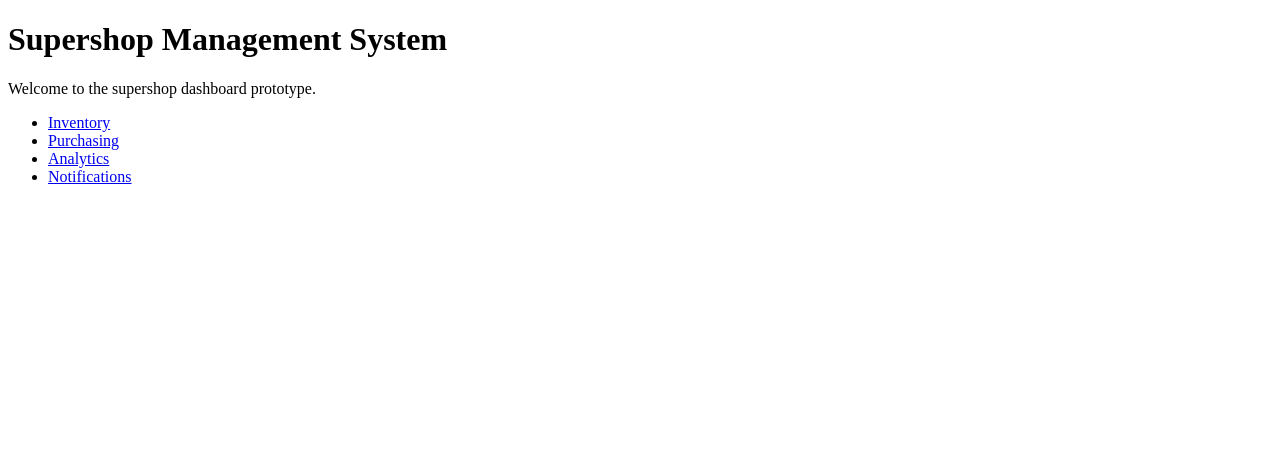
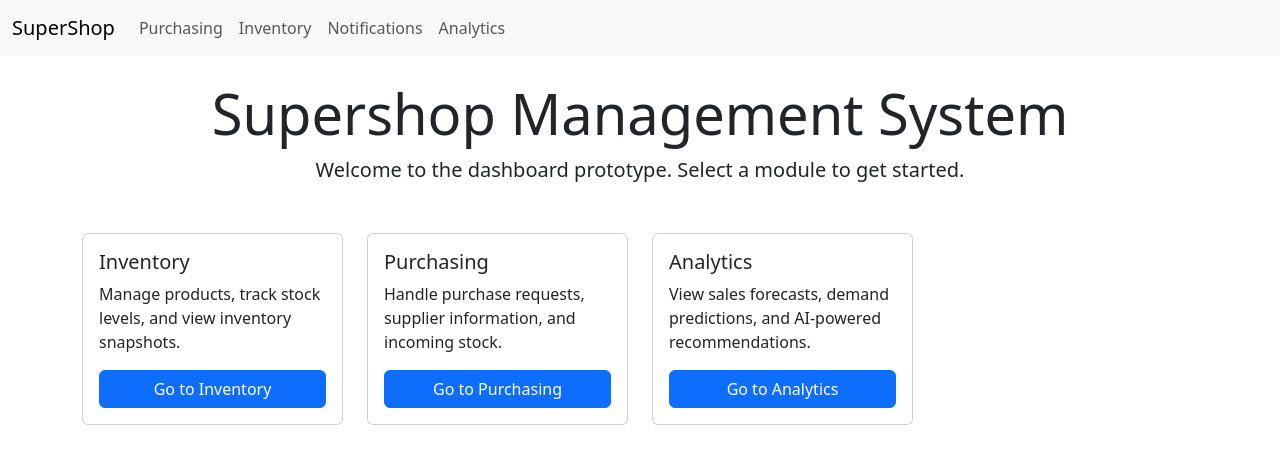
Before and after one commit to Md-RonyMia/account_management, a Django app: page / in a window 1280 px wide. Shown: the top 472 px of the page. Run offline with Django 5.2, Linux system fonts and the light colour scheme.

Commit message:
Refactor HTML templates: replace old structure with a new base template and update home page layout

```diff
--- /dev/null
+++ b/templates/base.html
@@ -0,0 +1,38 @@
+<!DOCTYPE html>
+<html lang="en">
+<head>
+    <meta charset="UTF-8">
+    <meta name="viewport" content="width=device-width, initial-scale=1.0">
+    <title>{% block title %}SuperShop{% endblock title %}</title>
+    <link href="https://cdn.jsdelivr.net/npm/bootstrap@5.3.2/dist/css/bootstrap.min.css" rel="stylesheet">
+</head>
+<body>
+    <nav class="navbar navbar-expand-lg navbar-light bg-light">
+        <div class="container-fluid">
+            <a class="navbar-brand" href="{% url 'core:home' %}">SuperShop</a>
+            <div class="collapse navbar-collapse" id="navbarNav">
+                <ul class="navbar-nav">
+                    <li class="nav-item">
+                        <a class="nav-link" href="{% url 'purchasing:dashboard' %}">Purchasing</a>
+                    </li>
+                    <li class="nav-item">
+                        <a class="nav-link" href="{% url 'inventory:dashboard' %}">Inventory</a>
+                    </li>
+                    <li class="nav-item">
+                        <a class="nav-link" href="#">Notifications</a>
+                    </li>
+                    <li class="nav-item">
+                        <a class="nav-link" href="{% url 'analytics:dashboard' %}">Analytics</a>
+                    </li>
+                </ul>
+            </div>
+        </div>
+    </nav>
+    <main class="py-4">
+        <div class="container">
+            {% block content %}{% endblock content %}
+        </div>
+    </main>
+    <script src="https://cdn.jsdelivr.net/npm/bootstrap@5.3.2/dist/js/bootstrap.bundle.min.js"></script>
+</body>
+</html>
--- a/templates/core/home.html
+++ b/templates/core/home.html
@@ -1,19 +1,40 @@
-<!DOCTYPE html>
-<html lang="en">
-<head>
-    <meta charset="UTF-8">
-    <title>Supershop Management Home</title>
-</head>
-<body>
-    <h1>Supershop Management System</h1>
-    <p>Welcome to the supershop dashboard prototype.</p>
-    <nav>
-        <ul>
-            <li><a href="/inventory/">Inventory</a></li>
-            <li><a href="/purchasing/">Purchasing</a></li>
-            <li><a href="/analytics/">Analytics</a></li>
-            <li><a href="/notifications/">Notifications</a></li>
-        </ul>
-    </nav>
-</body>
-</html>
+{% extends "base.html" %}
+
+{% block title %}Supershop Management Home{% endblock title %}
+
+{% block content %}
+<div class="text-center">
+    <h1 class="display-4">Supershop Management System</h1>
+    <p class="lead">Welcome to the dashboard prototype. Select a module to get started.</p>
+</div>
+
+<div class="row mt-5">
+    <div class="col-md-6 col-lg-3 mb-4">
+        <div class="card h-100">
+            <div class="card-body d-flex flex-column">
+                <h5 class="card-title">Inventory</h5>
+                <p class="card-text">Manage products, track stock levels, and view inventory snapshots.</p>
+                <a href="{% url 'inventory:dashboard' %}" class="btn btn-primary mt-auto">Go to Inventory</a>
+            </div>
+        </div>
+    </div>
+    <div class="col-md-6 col-lg-3 mb-4">
+        <div class="card h-100">
+            <div class="card-body d-flex flex-column">
+                <h5 class="card-title">Purchasing</h5>
+                <p class="card-text">Handle purchase requests, supplier information, and incoming stock.</p>
+                <a href="{% url 'purchasing:dashboard' %}" class="btn btn-primary mt-auto">Go to Purchasing</a>
+            </div>
+        </div>
+    </div>
+    <div class="col-md-6 col-lg-3 mb-4">
+        <div class="card h-100">
+            <div class="card-body d-flex flex-column">
+                <h5 class="card-title">Analytics</h5>
+                <p class="card-text">View sales forecasts, demand predictions, and AI-powered recommendations.</p>
+                <a href="{% url 'analytics:dashboard' %}" class="btn btn-primary mt-auto">Go to Analytics</a>
+            </div>
+        </div>
+    </div>
+</div>
+{% endblock content %}
```
Also changed, not shown: base.html (deleted), dashboard.html (deleted), home.html (deleted).
